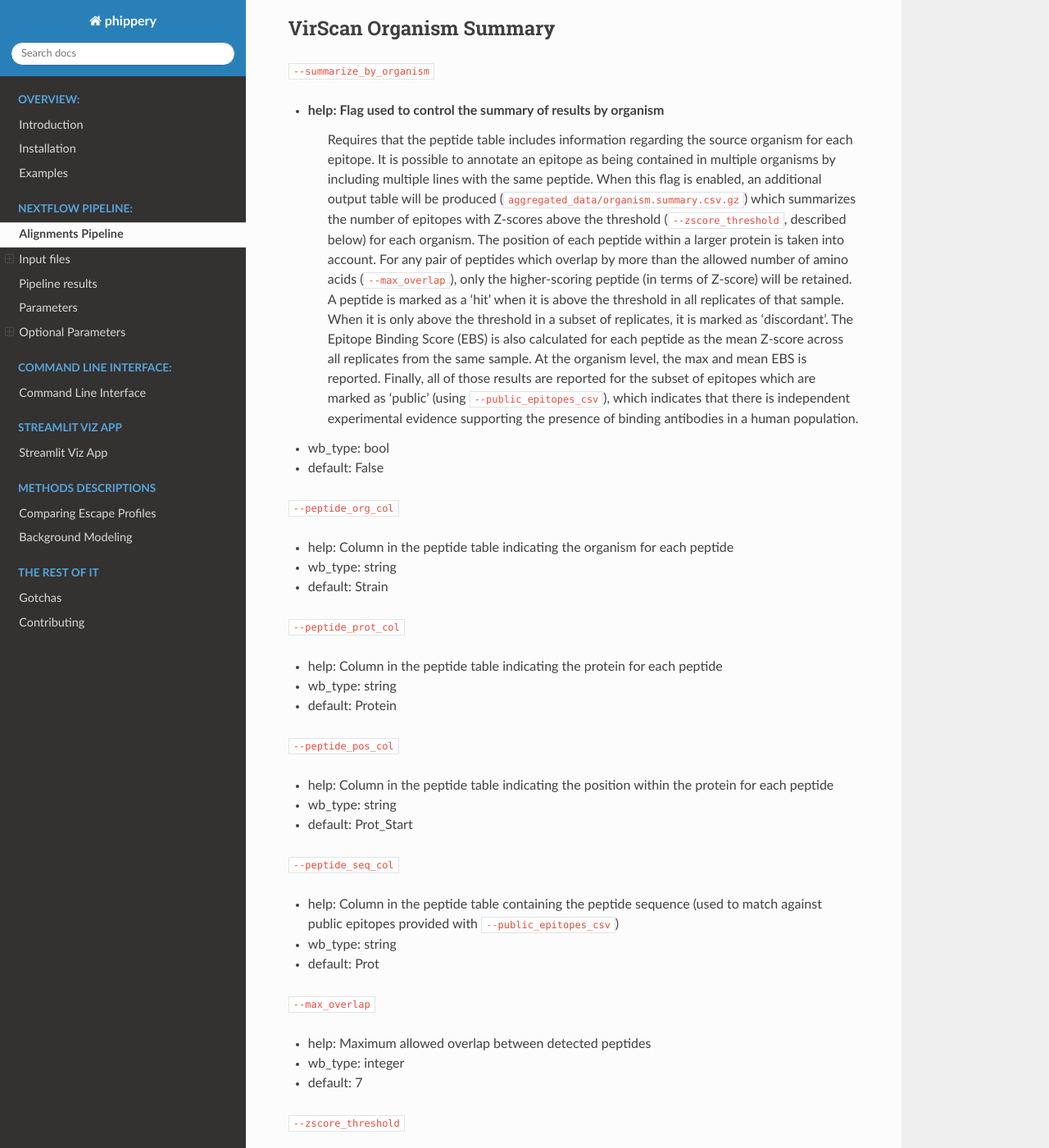
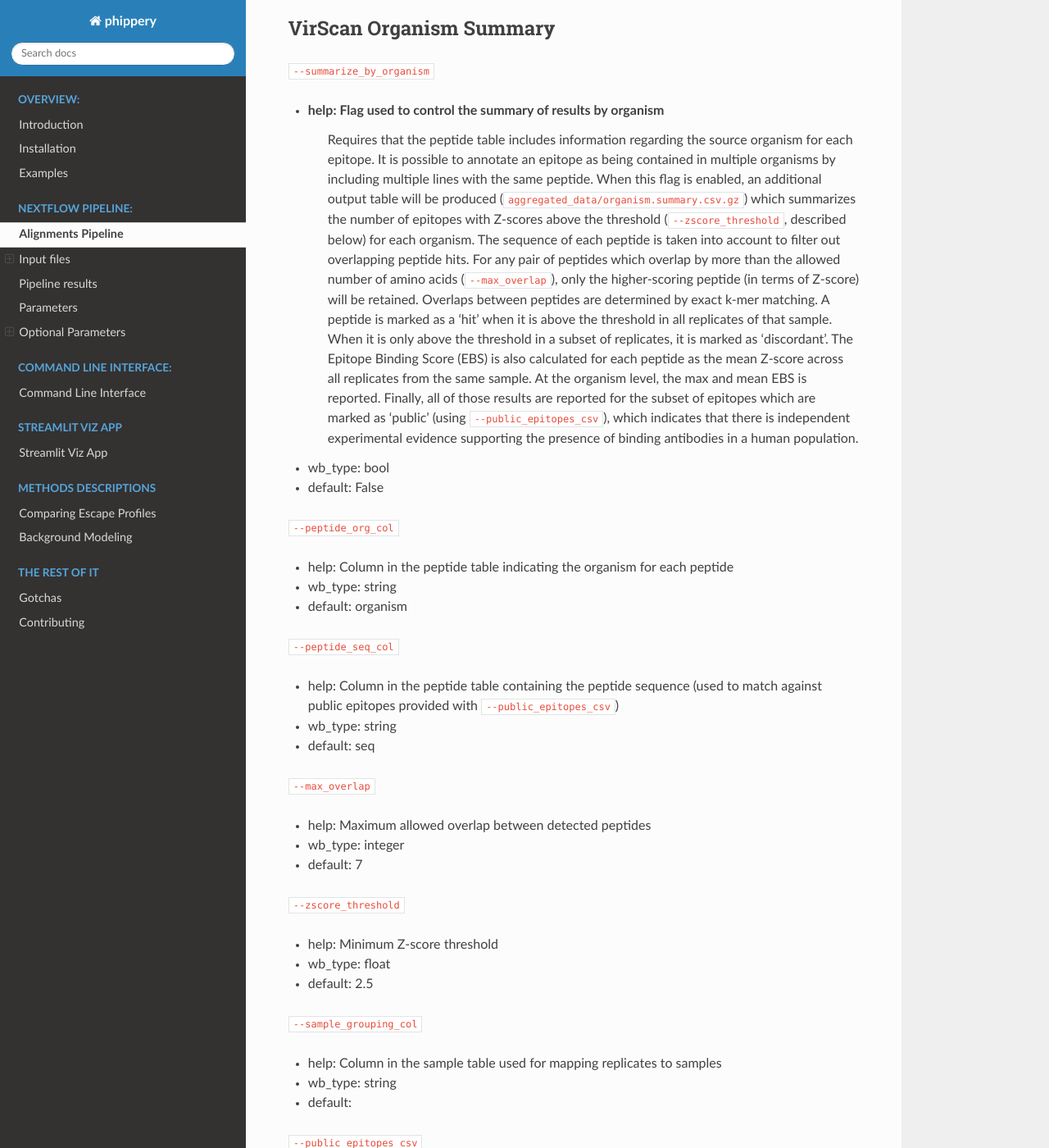
Before and after one commit to matsengrp/phippery, a Sphinx documentation site: the page built from docs/alignments-pipeline.rst, in a window 1280 px wide and 1400 px high, scrolled down 8477 px. Shown: the whole window at 82% size. Built offline with Sphinx 7.4.7 and the Read the Docs theme 2.0.0, drawn with Linux system fonts in a browser that asks for light colours; pages that are not in the unit, such as notebooks, are missing from menus.

Commit message:
Update docs to reflect updated phip-flow behavior

```diff
--- a/docs/alignments-pipeline.rst
+++ b/docs/alignments-pipeline.rst
@@ -419,10 +419,12 @@ VirScan Organism Summary
     produced (``aggregated_data/organism.summary.csv.gz``) which summarizes
     the number of epitopes with Z-scores above the threshold
     (``--zscore_threshold``, described below) for each organism.
-    The position of each peptide within a larger protein is taken into
-    account. For any pair of peptides which overlap by more than the allowed
+    The sequence of each peptide is taken into account to filter out
+    overlapping peptide hits.
+    For any pair of peptides which overlap by more than the allowed
     number of amino acids (``--max_overlap``), only the higher-scoring
     peptide (in terms of Z-score) will be retained.
+    Overlaps between peptides are determined by exact k-mer matching.
     A peptide is marked as a 'hit' when it is above the threshold in
     all replicates of that sample. When it is only above the threshold
     in a subset of replicates, it is marked as 'discordant'.
@@ -440,25 +442,13 @@ VirScan Organism Summary
 
 - help: Column in the peptide table indicating the organism for each peptide
 - wb_type: string
-- default: Strain
-
-``--peptide_prot_col``
-
-- help: Column in the peptide table indicating the protein for each peptide
-- wb_type: string
-- default: Protein
-
-``--peptide_pos_col``
-
-- help: Column in the peptide table indicating the position within the protein for each peptide
-- wb_type: string
-- default: Prot_Start
+- default: organism
 
 ``--peptide_seq_col``
 
 - help: Column in the peptide table containing the peptide sequence (used to match against public epitopes provided with ``--public_epitopes_csv``)
 - wb_type: string
-- default: Prot
+- default: seq
 
 ``--max_overlap``
 
```
